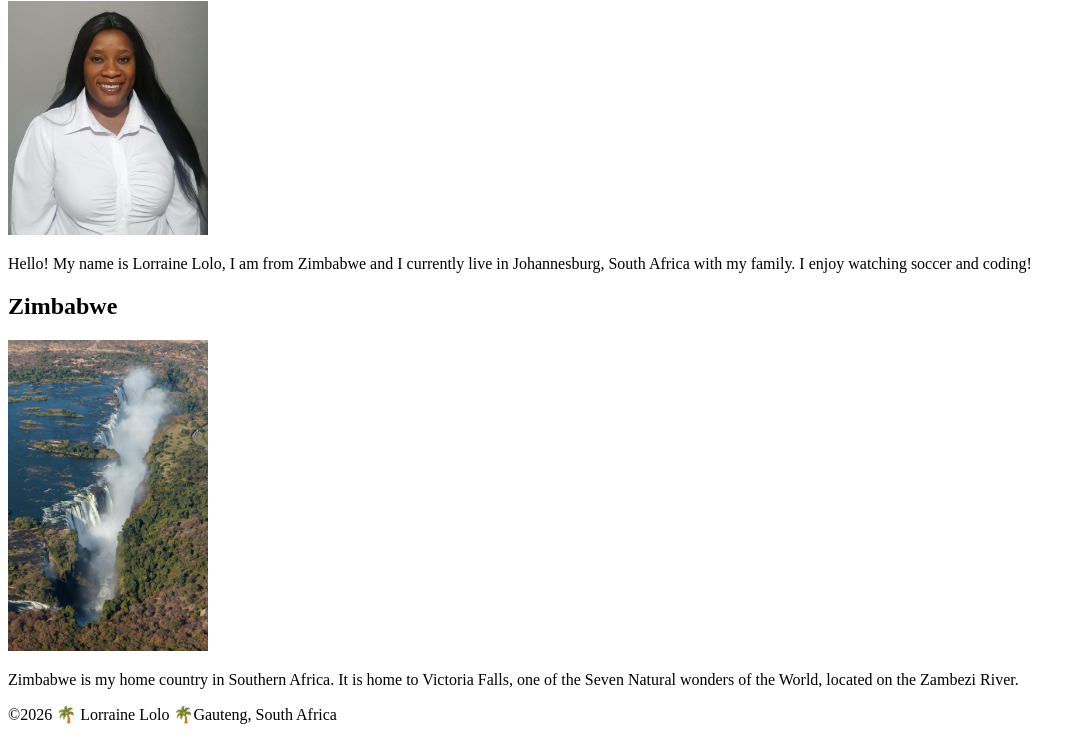
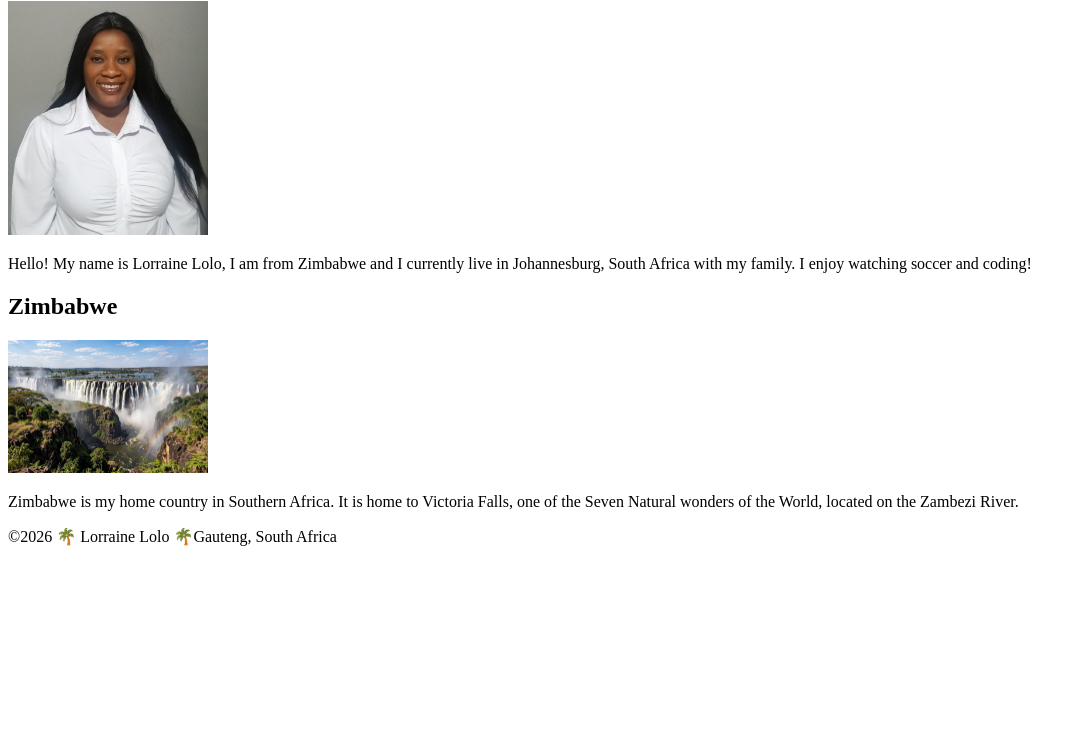
Before and after one commit to Lorraine-Lolo/wdd130, a plain HTML site: page index.html in a window 1280 px wide. Shown: the part 105-845 px from the top of the page, without its empty margins (0-1085 px from the left). After the commit the page ends 800 px from the top, so only its background shows below. Drawn offline with Linux system fonts and the light colour scheme.

Commit message:
fixed the vic falls image

```diff
--- a/index.html
+++ b/index.html
@@ -22,7 +22,7 @@
     </main>
     <aside>
         <h2>Zimbabwe</h2>
-        <img src="images/victoria-falls.jpg" alt="Victoria Falls in Zimbabwe" width="200"
+        <img src="images/victoria-falls-NEW.jpg" alt="Victoria Falls in Zimbabwe" width="200"
           style="width:200px; height:auto;">
         <p>Zimbabwe is my home country in Southern Africa. It is home to Victoria Falls, one of the
             Seven Natural wonders of the World, located on the Zambezi River.</p>
```
Also changed, not shown: images/victoria-falls-NEW.jpg (added), images/victoria-falls.jpg (deleted).
